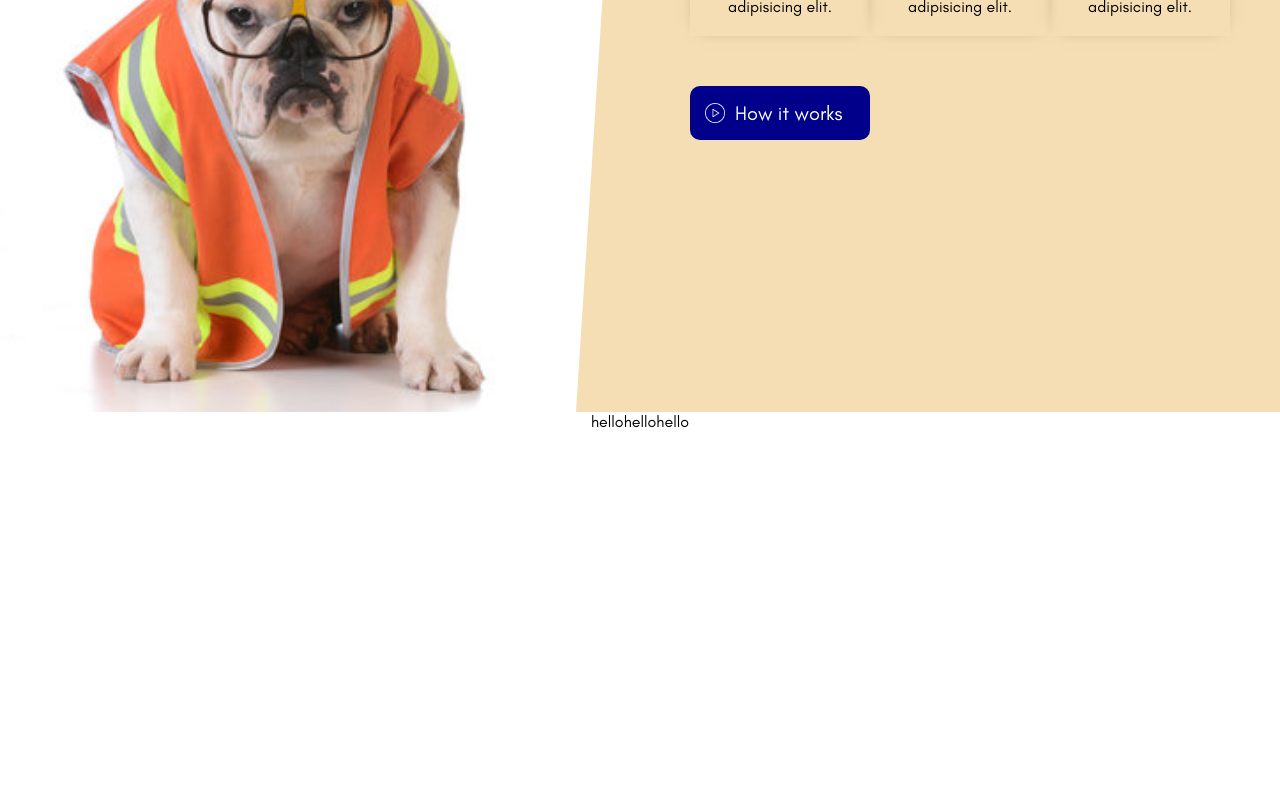
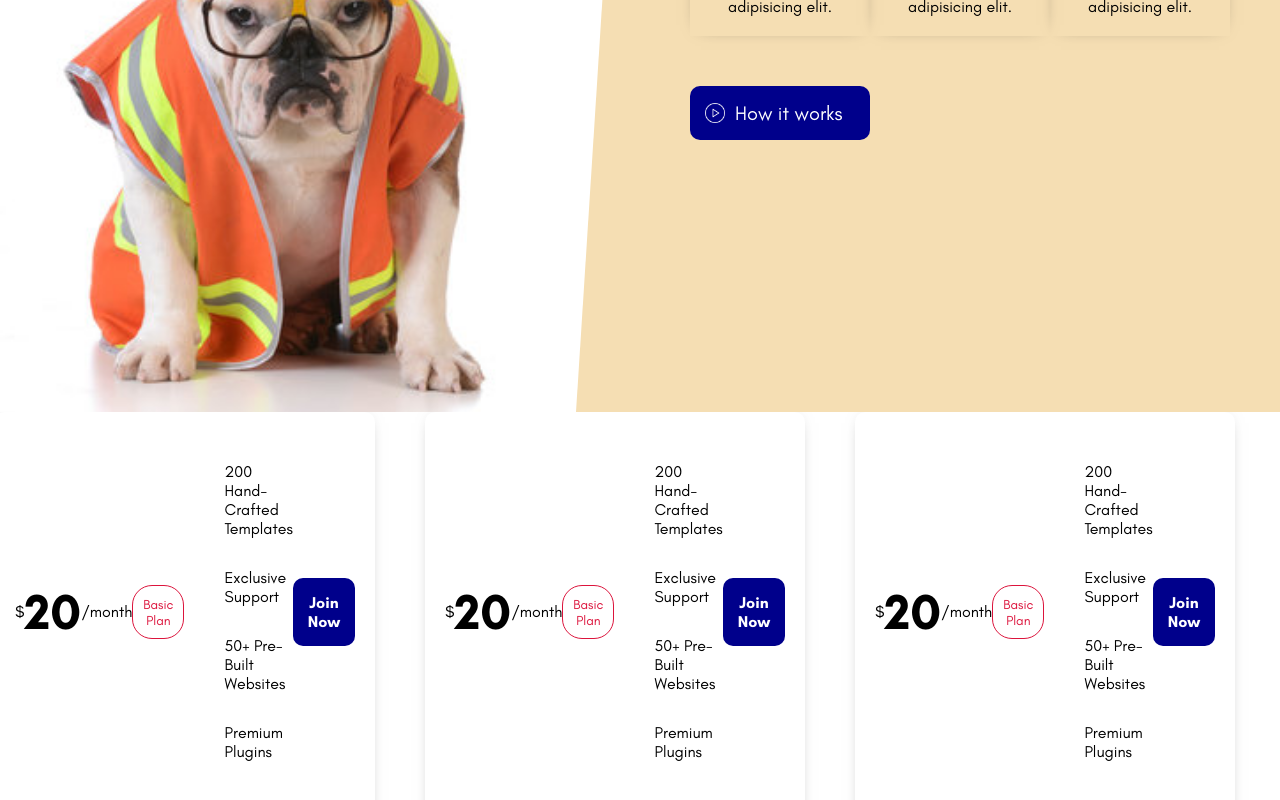
Before and after one commit to arumbaua366/onepage, a React (Create React App) app: page / in a window 1280 px wide. Shown: the part 1988-2788 px from the top of the page. Built offline with nearby package versions, Linux system fonts and the light colour scheme.

Commit message:
update pricecard component

```diff
--- a/src/components/PricCard.jsx
+++ b/src/components/PricCard.jsx
@@ -1,10 +1,89 @@
 import React from "react";
 import styled from "styled-components";
 
-const Container = styled.div``;
+const Container = styled.div`
+    margin-right: 50px;
+    padding: 20px;
+    -webkit-box-shadow: 0px 0px 17px -11px rgba(0, 0, 0, 0.58);
+    box-shadow: 0px 0px 17px -11px rgba(0, 0, 0, 0.58);
+    background-color: white;
+    border-radius: 10px;
+    display: flex;
+    flex-direction: column;
+    align-items: center;
+    @media only screen and (max-width: 480px) {
+        margin-right: 0;
+        margin-bottom: 10px;
+        padding: 10px;
+`;
+
+const PriceContainer = styled.div`
+  display: flex;
+  align-items: center;
+`;
+
+const Price = styled.span`
+  font-weight: bold;
+  font-size: 50px;
+  @media only screen and (max-width: 480px) {
+    font-size: 30px;
+  }
+`;
+
+const Type = styled.button`
+  padding: 10px;
+  margin: 10px 0;
+  border: 1.5px solid crimson;
+  color: crimson;
+  background-color: white;
+  border-radius: 20px;
+  @media only screen and (max-width: 480px) {
+    display: none;
+  }
+`;
+
+const List = styled.ul`
+  list-style: none;
+`;
+
+const ListItem = styled.li`
+  margin: 30px 0;
+  @media only screen and (max-width: 480px) {
+    margin: 10px;
+    font-size: 12px;
+  }
+`;
+const Button = styled.button`
+  border: none;
+  background-color: darkblue;
+  color: white;
+  font-size: 16px;
+  font-weight: bold;
+  padding: 15px;
+  border-radius: 10px;
+  cursor: pointer;
+  @media only screen and (max-width: 480px) {
+    font-size: 12px;
+    padding: 5px;
+  }
+`;
 
 const PriceCard = () => {
-  return <Container>hello</Container>;
+  return (
+    <Container>
+      <PriceContainer>
+        $<Price>20</Price>/month
+        <Type>Basic Plan</Type>
+        <List>
+          <ListItem>200 Hand-Crafted Templates</ListItem>
+          <ListItem>Exclusive Support</ListItem>
+          <ListItem>50+ Pre-Built Websites</ListItem>
+          <ListItem>Premium Plugins</ListItem>
+        </List>
+        <Button>Join Now</Button>
+      </PriceContainer>
+    </Container>
+  );
 };
 
 export default PriceCard;
```
